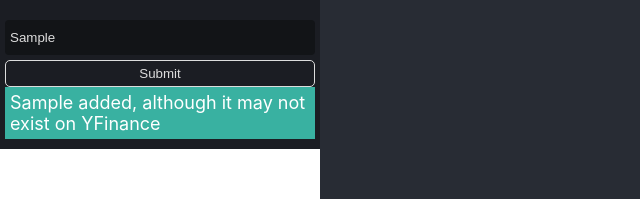
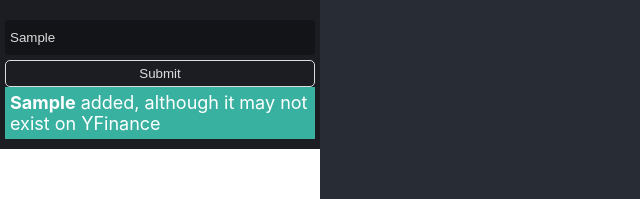
Before and after one commit to dungwoong/efficient-portfolio, a React (Create React App) app: page / in a window 1280 px wide. Both pictures are taken after typing "Sample" into the empty fields and a click on the button "Submit". Shown: the top 199 px of the page, without its empty margins (0-640 px from the left). Built offline with nearby package versions, Linux system fonts and the light colour scheme; the HTML template or start-up script is replaced by a standard one.

Commit message:
Change dialog boxes to use jsx

```diff
--- a/src/components/addAssets/AssetForm.tsx
+++ b/src/components/addAssets/AssetForm.tsx
@@ -9,24 +9,26 @@ import {
 import { DIALOG_SHOW_TIME_MS } from "../../constants/assetFormConstants";
 
 export function StockForm() {
-	const [successDialogText, setSuccessDialogText] = useState("");
-	const [failDialogText, setFailDialogText] = useState("");
+	const [successDialog, setSuccessDialog] = useState(<></>);
+	const [failDialog, setFailDialog] = useState(<></>);
 
 	const getStockFormData = () => {
 		const assetSymbol = (document.getElementById("asset-symbol") as HTMLInputElement).value;
+		// TODO actually add the stock to the redux state
+		// TODO maybe send a request to https://ca.finance.yahoo.com/quote/TICKER to check if stock exists? But this may not be necessary.
 		if (assetSymbol) {
-			setSuccessDialogText(`${assetSymbol} added, although it may not exist on YFinance`);
-			// need to actually add the stock here
-			// need to account for if assetSymbol is null or empty string
+			setFailDialog(<></>);
+			setSuccessDialog(<AssetFormSuccessDialog><strong>{assetSymbol}</strong> added, although it may not exist on YFinance</AssetFormSuccessDialog>);
 
 			setTimeout(() => {
-				setSuccessDialogText("");
+				setSuccessDialog(<></>);
 			}, DIALOG_SHOW_TIME_MS);
 		} else {
-			setFailDialogText("Could not add, check that symbol exists on Yahoo Finance.");
+			setSuccessDialog(<></>);
+			setFailDialog(<AssetFormFailDialog>Could not add asset. Make sure it is available on Yahoo Finance.</AssetFormFailDialog>);
 
 			setTimeout(() => {
-				setFailDialogText("");
+				setFailDialog(<></>);
 			}, DIALOG_SHOW_TIME_MS);
 		}
 	};
@@ -39,8 +41,8 @@ export function StockForm() {
 				id="asset-symbol"
 			></AssetFormInputBox>
 			<AssetFormSubmitButton onClick={getStockFormData}>Submit</AssetFormSubmitButton>
-			{successDialogText !== "" && <AssetFormSuccessDialog>{successDialogText}</AssetFormSuccessDialog>}
-			{failDialogText !== "" && <AssetFormFailDialog>{failDialogText}</AssetFormFailDialog>}
+			{successDialog}
+			{failDialog}
 		</AssetFormDiv>
 	);
 }
--- a/src/components/addAssets/AssetFormStyles.tsx
+++ b/src/components/addAssets/AssetFormStyles.tsx
@@ -42,6 +42,7 @@ export const AssetFormSubmitButton = styled.button`
 
 export const AssetFormSuccessDialog = styled.div`
     background-color: ${OCEAN_GREEN};
+    color: ${SIDEBAR_TEXT_COLOR};
     color: white;
     border: none;
     border-radius: 0;
@@ -50,6 +51,7 @@ export const AssetFormSuccessDialog = styled.div`
 
 export const AssetFormFailDialog = styled.div`
     background-color: ${CERISE_RED};
+    color: ${SIDEBAR_TEXT_COLOR};
     color: white;
     border: none;
     border-radius: 0;
--- a/src/constants/colors.tsx
+++ b/src/constants/colors.tsx
@@ -1,3 +1,4 @@
+// A random palette I found online
 export const PASTEL_YELLOW = "#E2E7B9";
 
 export const OCEAN_GREEN = "#39B1A1";
@@ -10,6 +11,7 @@ export const APRICOT = "#E9A367";
 
 export const CERISE_RED = "#DD4854";
 
+// The good ol' grayscale palette
 export const VISUALIZATION_LIGHTER_GRAY = "#31363f";
 
 export const VISUALIZATION_GRAY = "#282c34";
```
